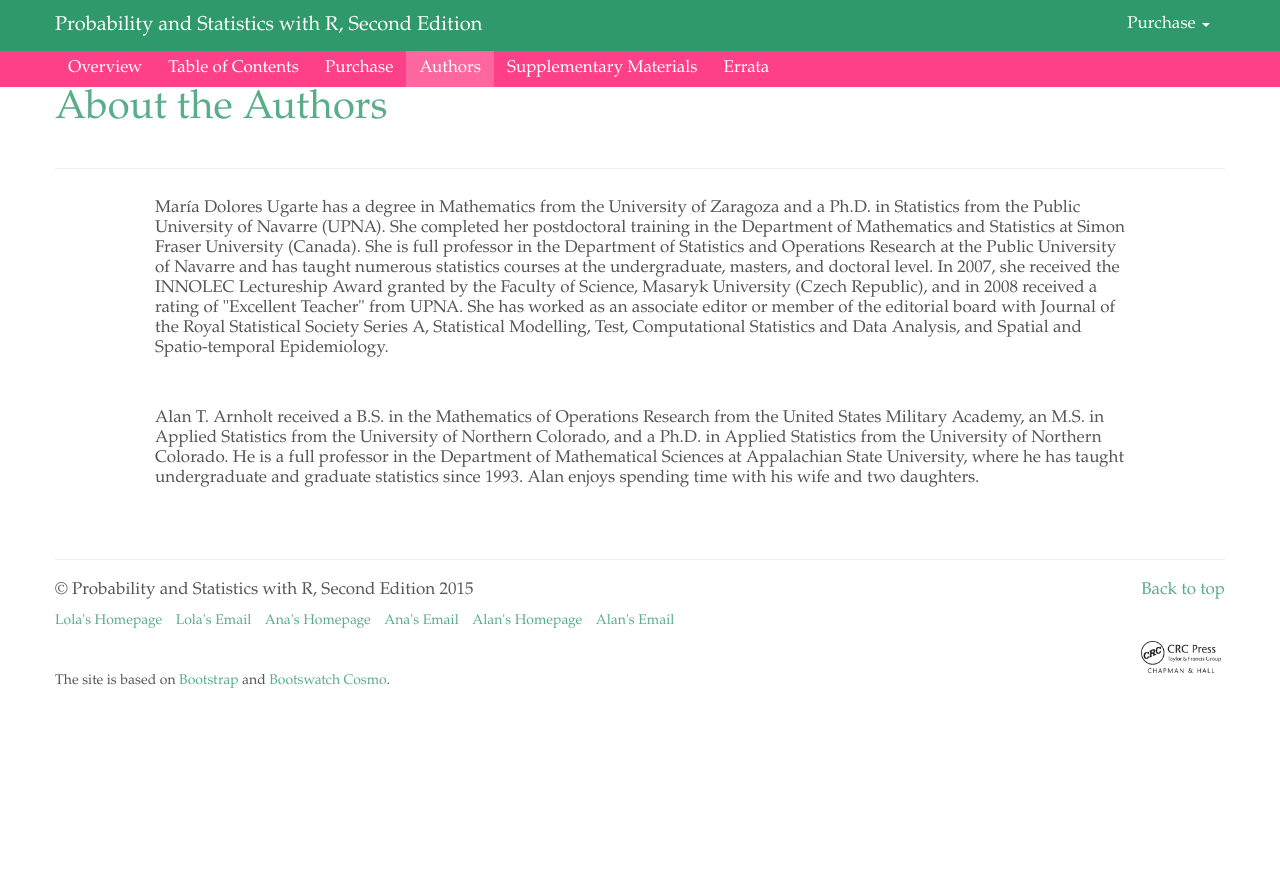
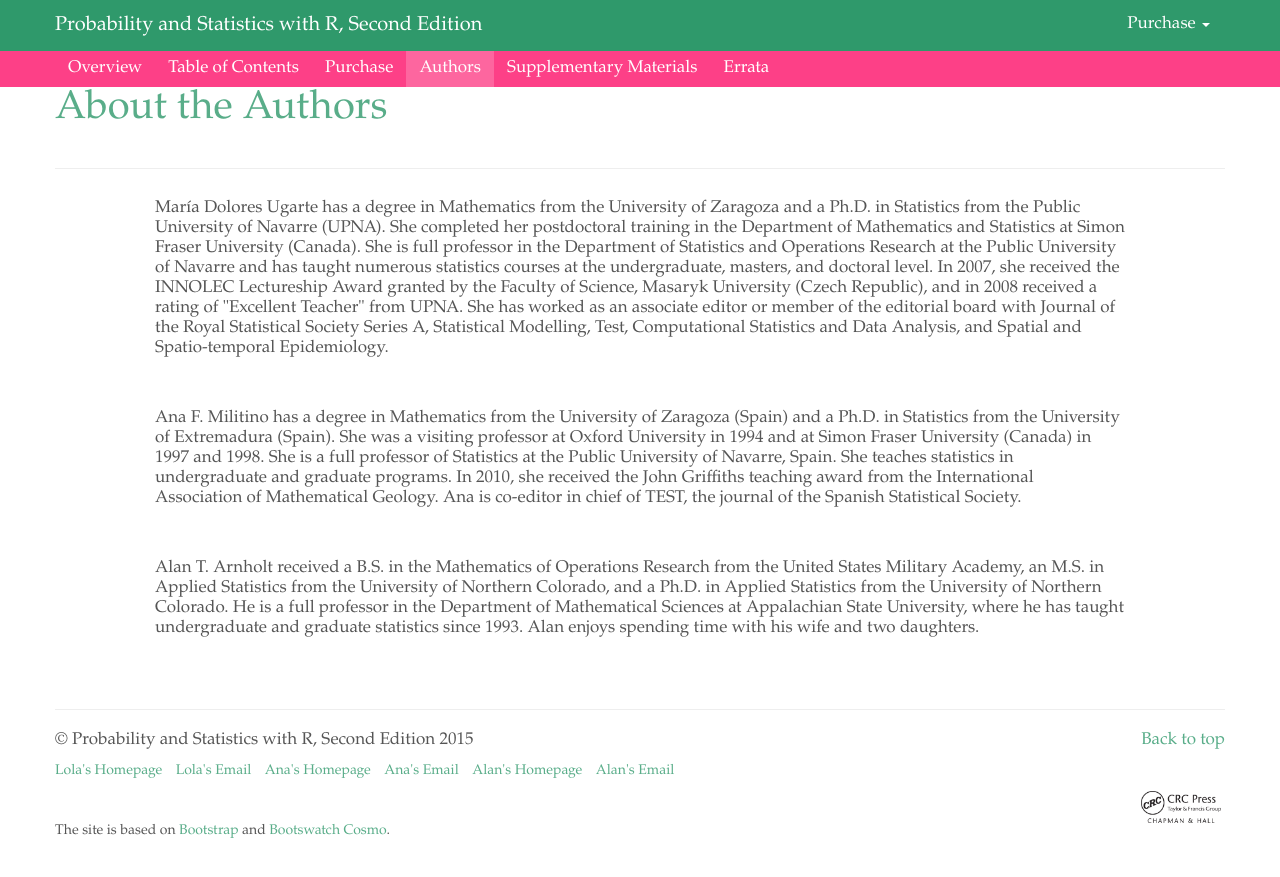
Before and after one commit to alanarnholt/PASWR2E-Book, a Jekyll site: the page built from index.html, in a window 1280 px wide and 900 px high, scrolled down 2401 px. Shown: the top 877 px of the window. Built offline with Jekyll 4.4.1, drawn with Linux system fonts in a browser that asks for light colours; nearby versions of some CDN libraries; before the commit the page ends 3151 px from its top, so only the background shows below that.

Commit message:
add Ana's bio

```diff
--- a/_includes/author.md
+++ b/_includes/author.md
@@ -24,6 +24,21 @@
       Spatial and Spatio-temporal Epidemiology.</p>
     </div>
   </div>
+   <br />
+  <br />
+  <div class="row">
+    <div class="span10 offset1">
+      <p>Ana F. Militino has a degree in Mathematics from the University of
+      Zaragoza (Spain) and a Ph.D. in Statistics from the University of Extremadura
+      (Spain). She was a visiting professor at Oxford University in 1994 and at Simon
+      Fraser University (Canada) in 1997 and 1998. She is a full professor of
+      Statistics at the Public University of Navarre, Spain.  She teaches statistics
+      in undergraduate and graduate programs. In 2010, she received the John
+      Griffiths teaching award from the International Association of Mathematical
+      Geology.  Ana is co-editor in chief of TEST, the journal of the Spanish
+      Statistical Society.</p>
+    </div>
+  </div>
   <br />
   <br />
   <div class="row">
```
